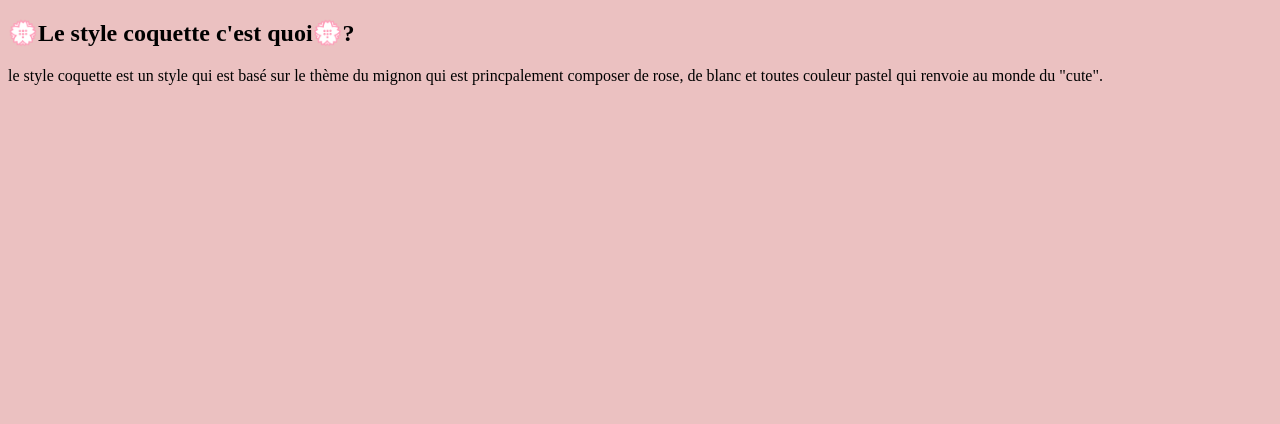
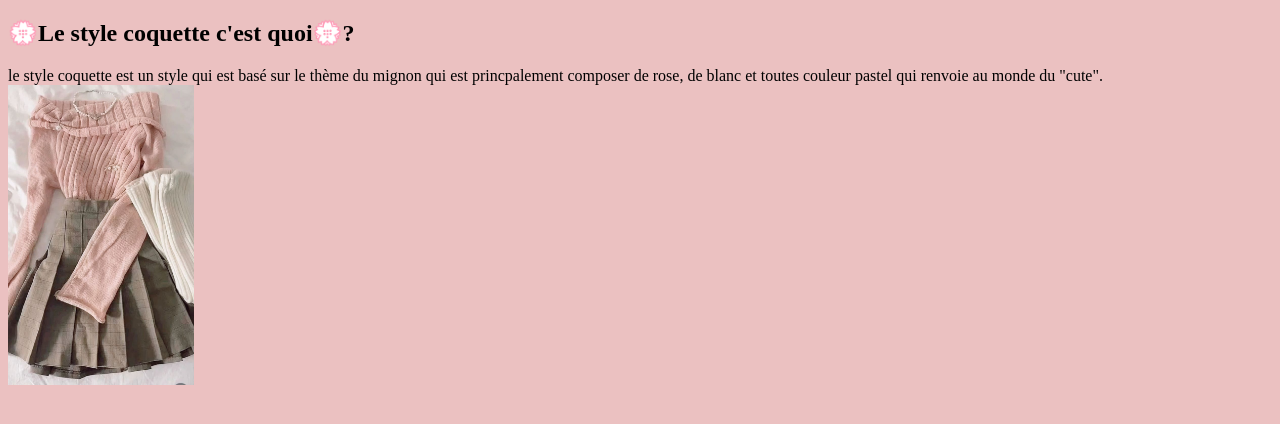
Before and after one commit to cmla-snse/COQUETTE, a plain HTML site: page index.html in a window 1280 px wide. Shown: the part 114-538 px from the top of the page. Drawn offline with Linux system fonts and the light colour scheme.

Commit message:
Add files via upload

```diff
--- a/index.html
+++ b/index.html
@@ -9,7 +9,7 @@
     <h1>˚˖𓍢ִ໋🌷͙֒✧🩷˚.🎀༘⋆coquette's style ˚˖𓍢ִ໋🌷͙֒✧🩷˚.🎀༘⋆</h1>
 	<h2>💮Le style coquette c'est quoi💮?</h2>
 	<p> le style coquette est un style qui est basé sur le thème du mignon qui est princpalement composer de rose, de blanc et toutes couleur pastel qui renvoie au monde du "cute".
-
+	<img src="images/lala.jpg" height="300px"/>
     <link href="style.css" rel="stylesheet" type="text/css"/>
 	<p>
 	</p>
```
Also changed, not shown: images/lala.jpg (added).
